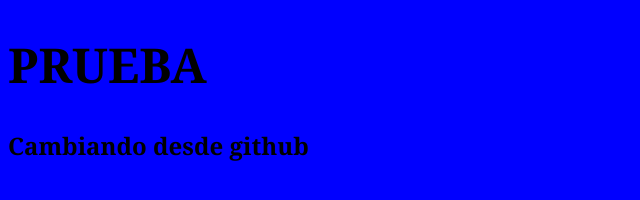
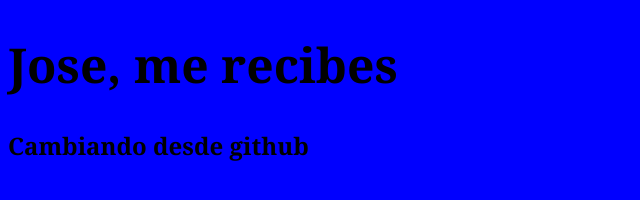
Before and after one commit to Fherxxi/Prueba, a plain HTML site: page index.html in a window 1280 px wide. Shown: the whole page, without its empty margins (0-640 px from the left). Drawn offline with Linux system fonts and the light colour scheme.

Commit message:
Update index.html

```diff
--- a/index.html
+++ b/index.html
@@ -7,7 +7,7 @@
 </head>
 
 <body>
-	<h1>PRUEBA</h1>
+	<h1>Jose, me recibes</h1>
 	<p>Cambiando desde github</p>
 </body>
 </html>
```
